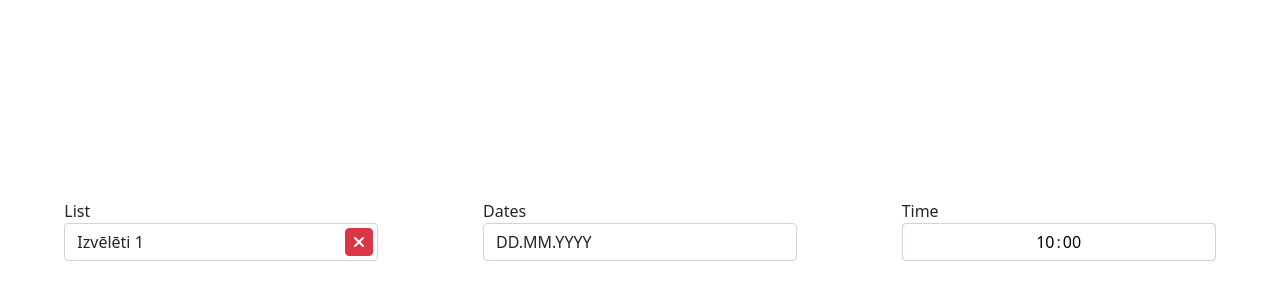
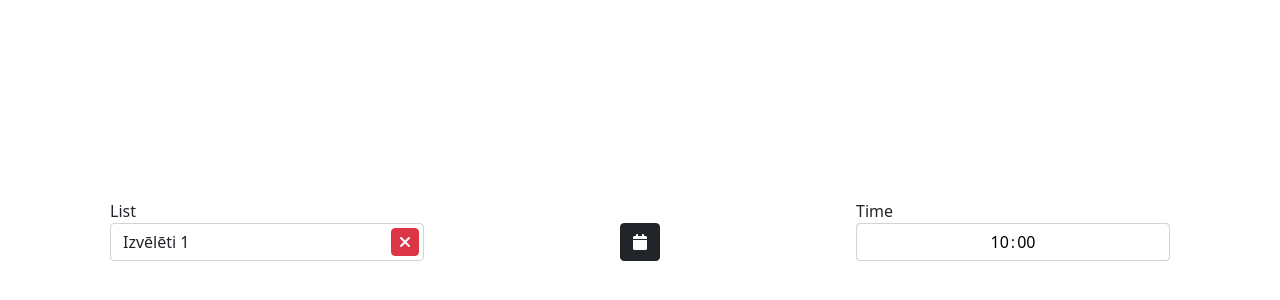
Before and after one commit to Ottigan/react-bootstrap-custom-inputs, a React app: page / in a window 1280 px wide. Shown: the part 170-470 px from the top of the page. Built offline with nearby package versions, Linux system fonts and the light colour scheme.

Commit message:
UPDATE outer DatePicker tag from div to span

```diff
--- a/package.json
+++ b/package.json
@@ -1,6 +1,6 @@
 {
   "name": "react-bootstrap-custom-inputs",
-  "version": "1.7.1",
+  "version": "1.7.2",
   "private": false,
   "description": "React compatible inputs adhering to Bootstrap theme.",
   "keywords": [
--- a/src/App.jsx
+++ b/src/App.jsx
@@ -38,6 +38,7 @@ class App extends Component {
 
     return (
       <div className="container-fluid vh-100">
+
         <form className="row justify-content-center align-items-center h-100">
           <div className="d-flex justify-content-around align-items-end">
             <Autocomplete
@@ -64,7 +65,7 @@ class App extends Component {
               name="dates"
               label="Dates"
               language="lv"
-              className="col-3"
+              asIcon
             />
             <TimePicker
               onChange={this.handleChange}
--- a/src/components/DatePicker/DatePicker.jsx
+++ b/src/components/DatePicker/DatePicker.jsx
@@ -380,7 +380,7 @@ class DatePicker extends Component {
     }
 
     return (
-      <div key={`date-picker-${name}`} onFocus={this.handleFocus} onBlur={this.handleBlur} className={`date-picker-component ${className}`}>
+      <span key={`date-picker-${name}`} onFocus={this.handleFocus} onBlur={this.handleBlur} className={`date-picker-component ${className}`}>
         {asIcon
           ? (
             <button
@@ -493,7 +493,7 @@ class DatePicker extends Component {
             </table>
           </div>
         ) : null}
-      </div>
+      </span>
     );
   }
 }
```
